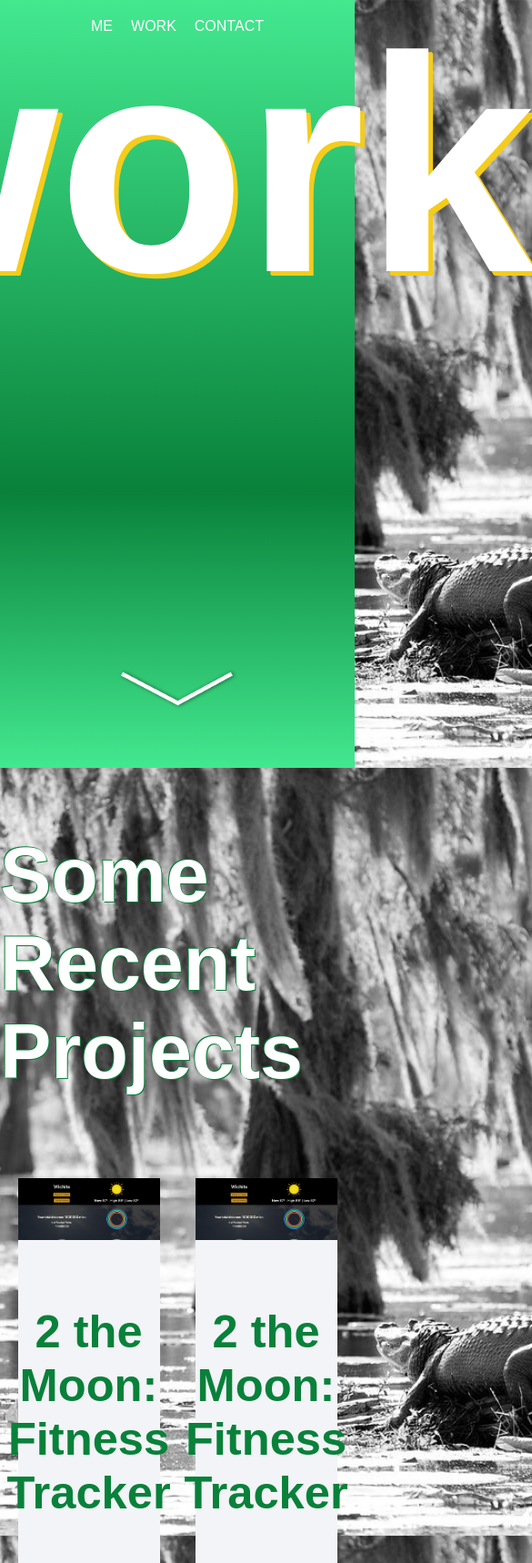
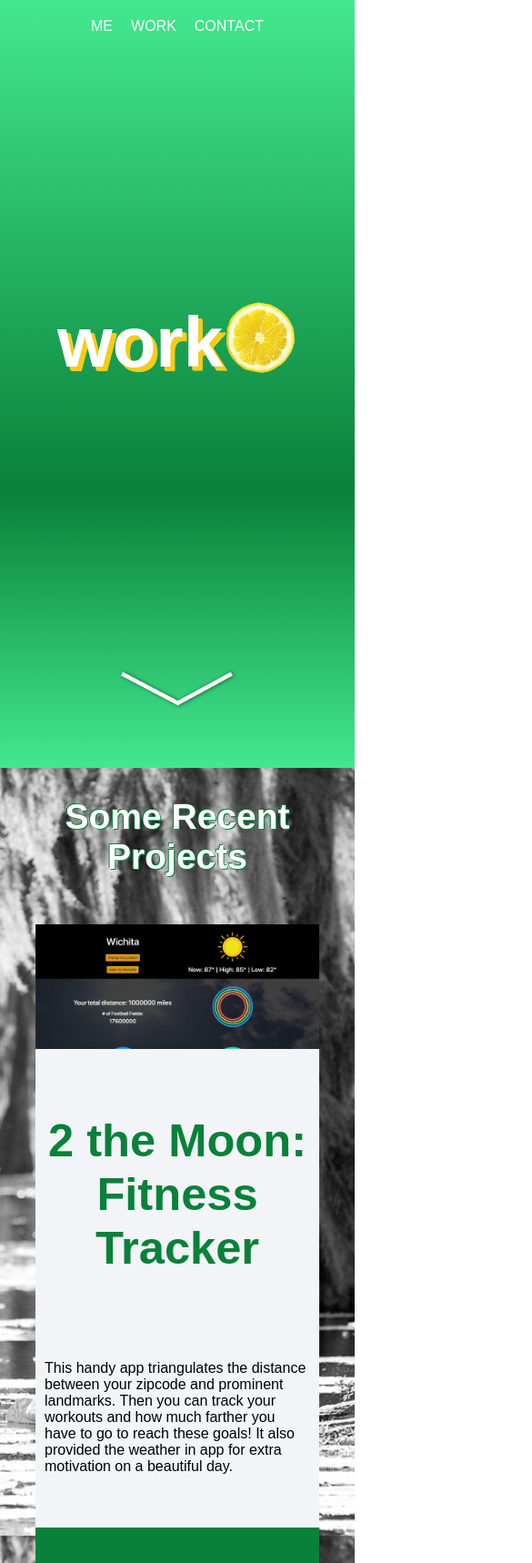
Before and after one commit to bradtxufl/Brad, a website: page index2.html in a window 390 px wide. Shown: the top 1718 px of the page at 91% size, 585 px wide, since content can reach past the window. Drawn offline with Linux system fonts and the light colour scheme.

Commit message:
made responsive for mobile

```diff
--- a/index2.html
+++ b/index2.html
@@ -104,7 +104,7 @@
       </div>
     </div>
       <div id='foot'>
-        <a id='BRAD' href=''>BRAD WILKINSON</a>
+        <a id='BRAD' href='./index.html'>BRAD WILKINSON</a>
         <a id='CONTACT' href=''>CONTACT</a>
       </div>
     <script src='./scripts.js'></script>
--- a/main.css
+++ b/main.css
@@ -33,7 +33,7 @@ a {
 
 #name {
   color: white;
-  font-size: 40vh;
+  font-size: 40vmin;
   font-family: arial;
   text-shadow: 4px 4px 0px #F4CC1C,
               5px 5px 0px #F4CC1C;
@@ -236,3 +236,51 @@ a {
   align-items: center;
   justify-content: center;
 }
+
+@media only screen and (max-width: 400px) {
+
+  #name {
+    font-size: 20vw;
+  }
+
+  #me {
+    display: flex;
+    flex-direction: column;
+    width: 100vw;
+  }
+
+  #meLeft {
+    width: 100vw;
+    text-align: center;
+    display: flex;
+    justify-content: center;
+    align-items: center;
+    padding: 0;
+  }
+
+  #meLeft h1, h2, p{
+    text-align: center;
+  }
+
+  #meRight {
+    width: 100vw;
+  }
+
+  #elton {
+    display: flex;
+    flex-direction: column;
+    width: 100vw;
+  }
+
+  #eltonLeft {
+    width: 100vw;
+  }
+
+  #eltonRight {
+    width: 100vw;
+    text-align: center;
+    display: flex;
+    align-items: center;
+    padding: 0
+  }
+}
--- a/main2.css
+++ b/main2.css
@@ -1,11 +1,15 @@
-html,
-body {
+html {
   margin: 0;
   background-image: url('gator.jpg');
   background-attachment: fixed;
   background-position: center;
   background-repeat: no-repeat;
   background-size: cover;
+}
+
+body {
+  margin: 0;
+  width: 100vw;
 }
 
 #splash {
@@ -38,7 +42,7 @@ a {
 
 #name {
   color: white;
-  font-size: 40vh;
+  font-size: 40vmin;
   font-family: arial;
   text-shadow: 4px 4px 0px #F4CC1C,
               5px 5px 0px #F4CC1C;
@@ -53,9 +57,6 @@ a {
   height: 10vh;
   display: flex;
   justify-content: center;
-}
-
-#main {
 }
 
 #foot {
@@ -78,7 +79,7 @@ a {
 }
 
 h2 {
-  font-size: 10vh;
+  font-size: 10vmin;
 }
 
 .row {
@@ -209,3 +210,32 @@ h2 {
   align-items: center;
   justify-content: center;
 }
+
+@media only screen and (max-width: 400px) {
+  h2 {
+    text-align: center;
+  }
+
+  #name {
+    font-size: 20vw;
+  }
+
+  .row {
+    flex-direction: column;
+  }
+
+  #moon {
+    width: 80vw;
+  }
+
+  .card {
+    width: 80vw;
+  }
+
+  #main {
+    display: flex;
+    justify-content: center;
+    align-items: center;
+    flex-direction: column;
+  }
+}
```
